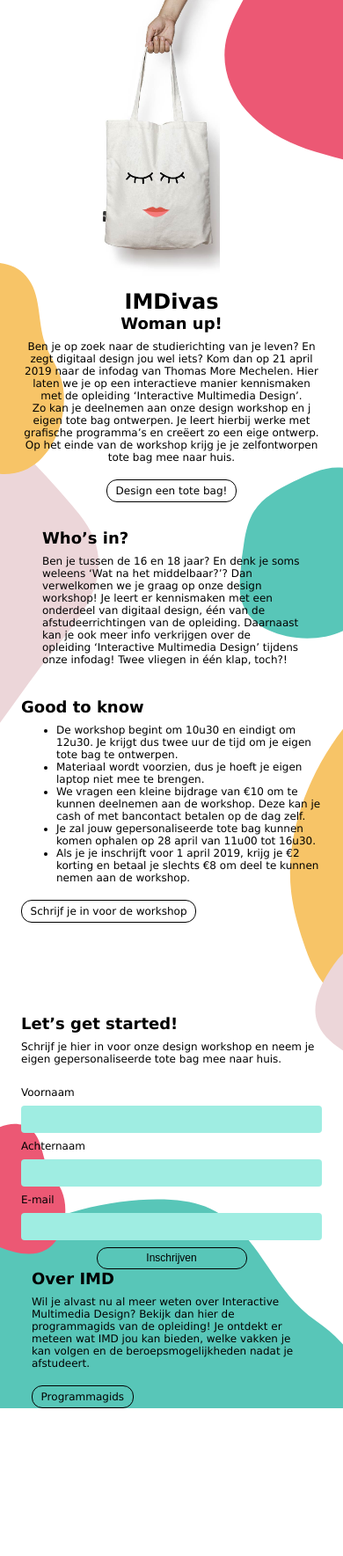
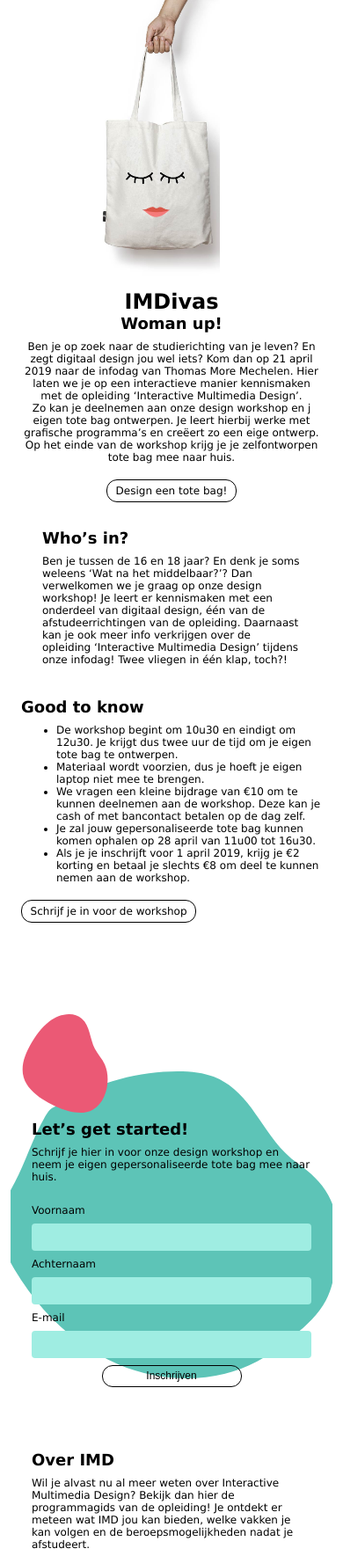
Before and after one commit to sarabreugelmans2/IMDivas, a PHP site: page / in a window 390 px wide. Shown: the top 1769 px of the page at 88% size. Before the commit the page ends 1601 px from the top, so only its background shows below. Run offline with PHP 8.4, Linux system fonts and the light colour scheme.

Commit message:
mobile form background slice poging

```diff
--- a/style.css
+++ b/style.css
@@ -315,7 +315,7 @@
 body{
     font-family: 'Lucida Sans', 'Lucida Sans Regular', 'Lucida Grande', 'Lucida Sans Unicode', Geneva, Verdana, sans-serif;
     font-size:9pt;
-    background-image: url(img/background_mobile.svg);
+    /*background-image: url(img/background_mobile.svg);*/
     background-repeat: repeat-y;
     background-size: 100%;
 }
@@ -372,8 +372,19 @@
 }
 
 .started{
-    padding-left:  1em;
-    padding-right:1em;
+    padding-left:  2em;
+    padding-right:2em;
+    background-image: url(img/formblop.svg);
+    background-repeat: no-repeat;
+    background-size: 105%;
+    background-position-x: -1em;
+    padding:2em;
+    padding-bottom: 6em;
+    padding-top: 10em;
+}
+
+.started-form input{
+
 }
 
 .imd{
```
Also changed, not shown: img/formblop.svg (added).
